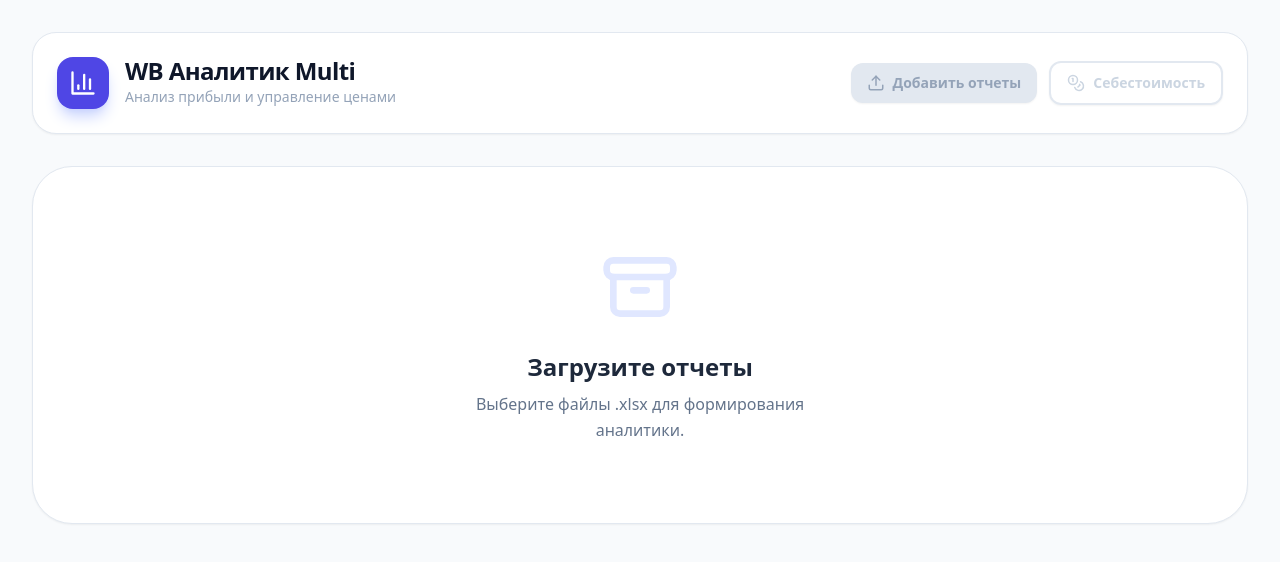
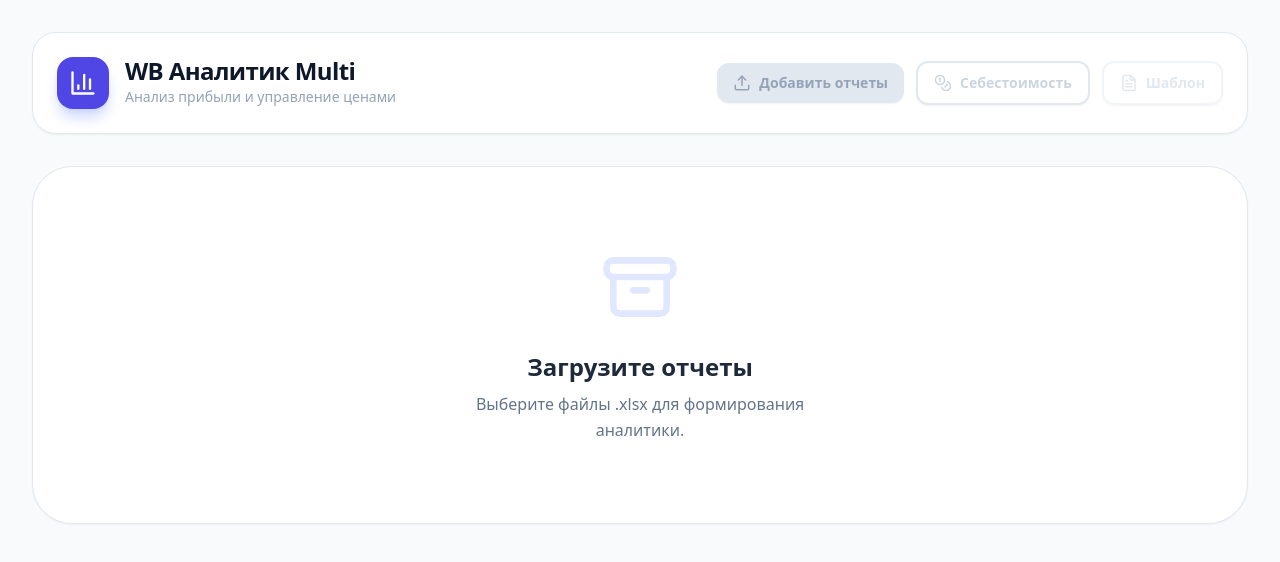
Before and after one commit to desfret225-sudo/wb-reports, a React (Vite) app: page / in a window 1280 px wide. Shown: the top 562 px of the page. Built offline with nearby package versions, Linux system fonts and the light colour scheme.

Commit message:
Initial commit from Antigravity

```diff
--- a/src/App.jsx
+++ b/src/App.jsx
@@ -550,6 +550,21 @@ const App = () => {
               <Coins size={18} /><span>Себестоимость</span>
               <input type="file" className="hidden" accept=".xlsx,.xls" onChange={handleCostPriceUpload} disabled={!libReady || isLoading} />
             </label>
+            <button
+              onClick={() => {
+                if (!libReady) return;
+                const wsData = [['Артикул', 'Себестоимость'], ['Пример_1', 100], ['Пример_2', 250]];
+                const wb = window.XLSX.utils.book_new();
+                const ws = window.XLSX.utils.aoa_to_sheet(wsData);
+                window.XLSX.utils.book_append_sheet(wb, ws, "Шаблон");
+                window.XLSX.writeFile(wb, "Шаблон_себестоимости.xlsx");
+              }}
+              className={`flex items-center gap-2 px-4 py-2.5 rounded-xl transition-all shadow-sm font-bold text-sm border-2 ${!libReady || isLoading ? 'border-slate-100 text-slate-200' : 'border-slate-200 text-slate-500 hover:bg-slate-50'}`}
+              title="Скачать шаблон Excel"
+            >
+              <FileText size={18} />
+              <span>Шаблон</span>
+            </button>
             {files.length > 0 && (<button onClick={handleClearAll} className="px-3 py-2.5 text-rose-500 hover:bg-rose-50 rounded-xl font-bold text-sm border border-transparent hover:border-rose-100 transition-all">Очистить</button>)}
           </div>
         </header>
```
